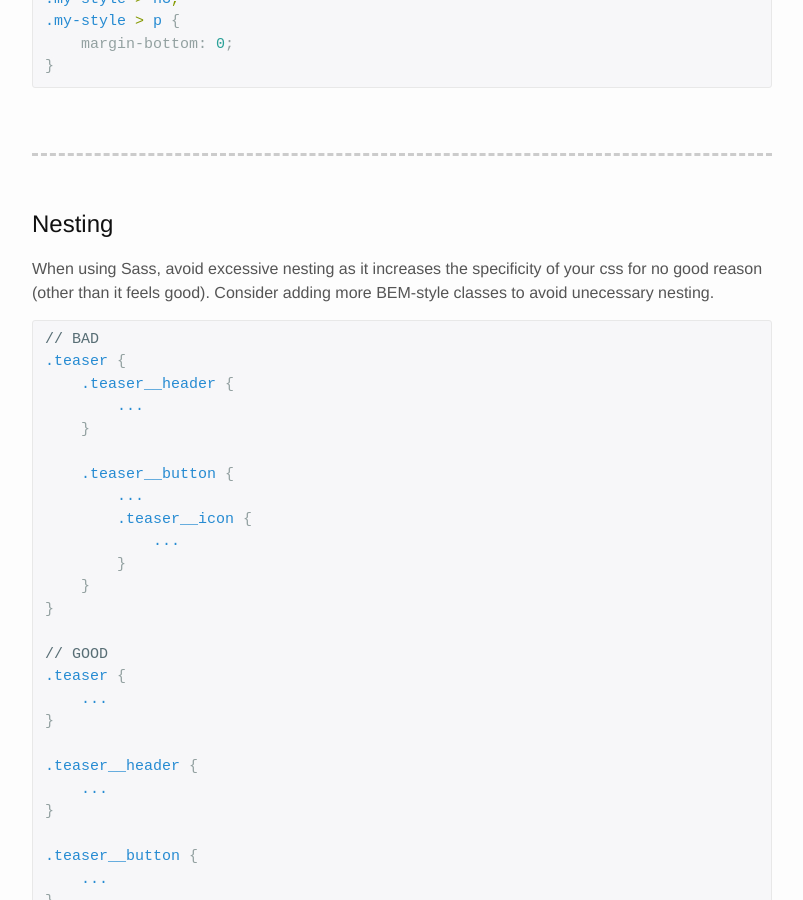
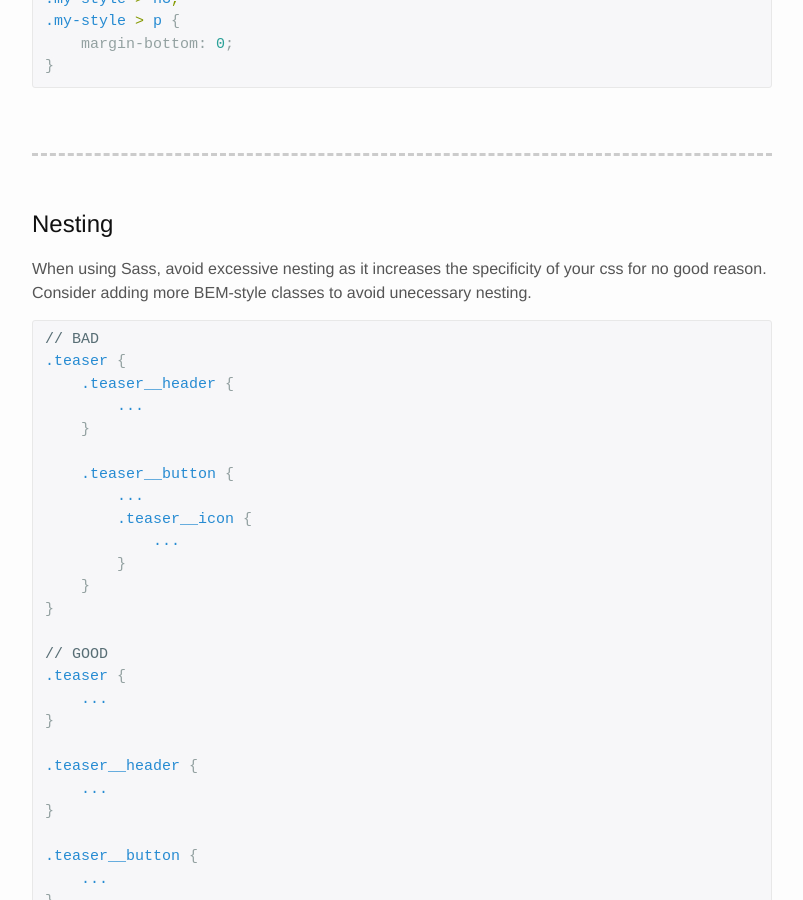
Before and after one commit to brightinteractive/ui-guidelines, a Jekyll site: the page built from css.html, in a window 1280 px wide and 900 px high, scrolled down 1106 px. Shown: the whole window, without its empty margins (238-1041 px from the left). Built offline with Jekyll 4.4.1, drawn with Linux system fonts in a browser that asks for light colours.

Commit message:
Copy tweak
Make it less wanky.

```diff
--- a/css.html
+++ b/css.html
@@ -49,7 +49,7 @@ weight : 15
 
 	<h2>Nesting</h2>
 
-	<p>When using Sass, avoid excessive nesting as it increases the specificity of your css for no good reason (other than it feels good). Consider adding more BEM-style classes to avoid unecessary nesting.</p>
+	<p>When using Sass, avoid excessive nesting as it increases the specificity of your css for no good reason. Consider adding more BEM-style classes to avoid unecessary nesting.</p>
 
 	<div class="code">
 		{% highlight scss %}{% include css-examples/nesting.scss %}{% endhighlight %}
```
